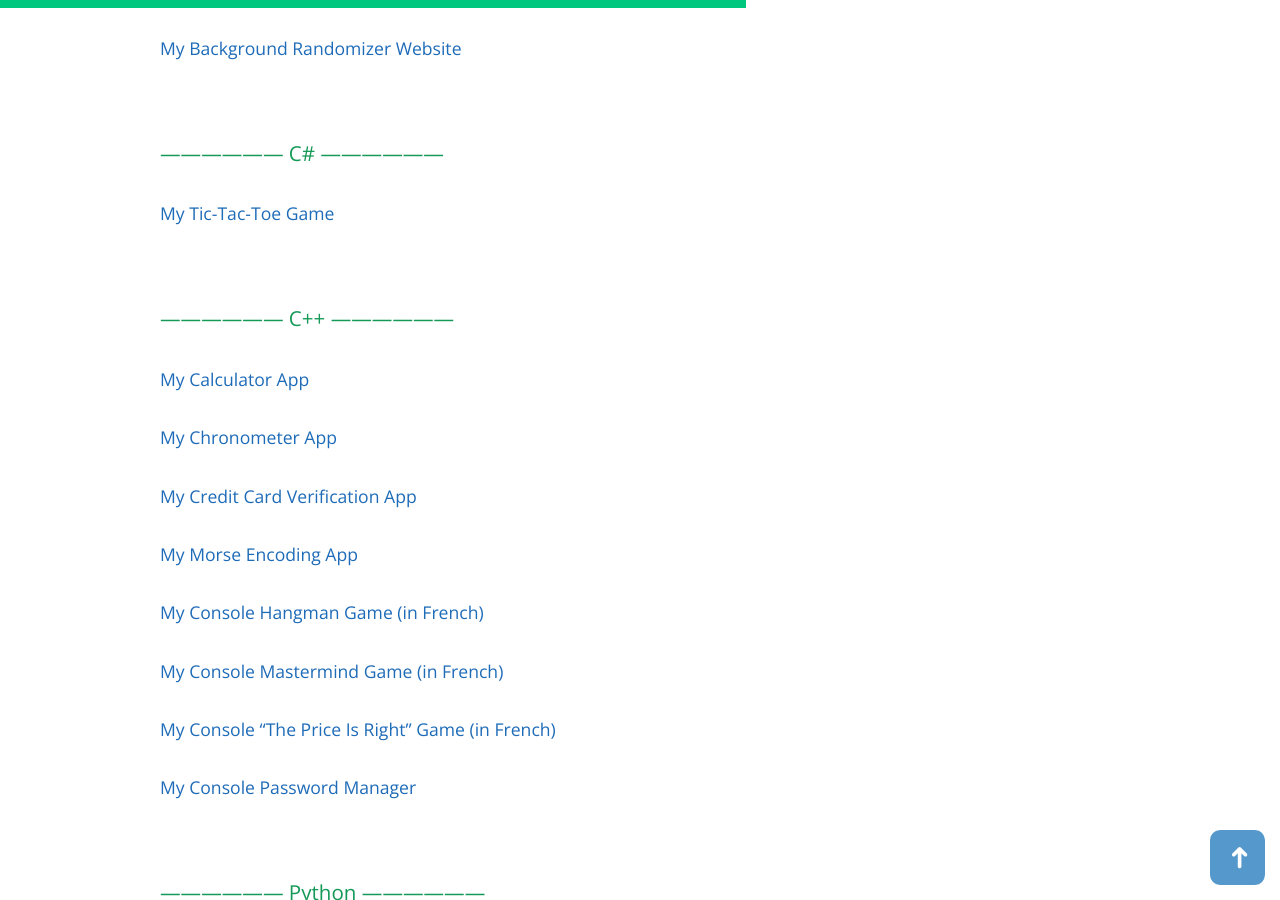
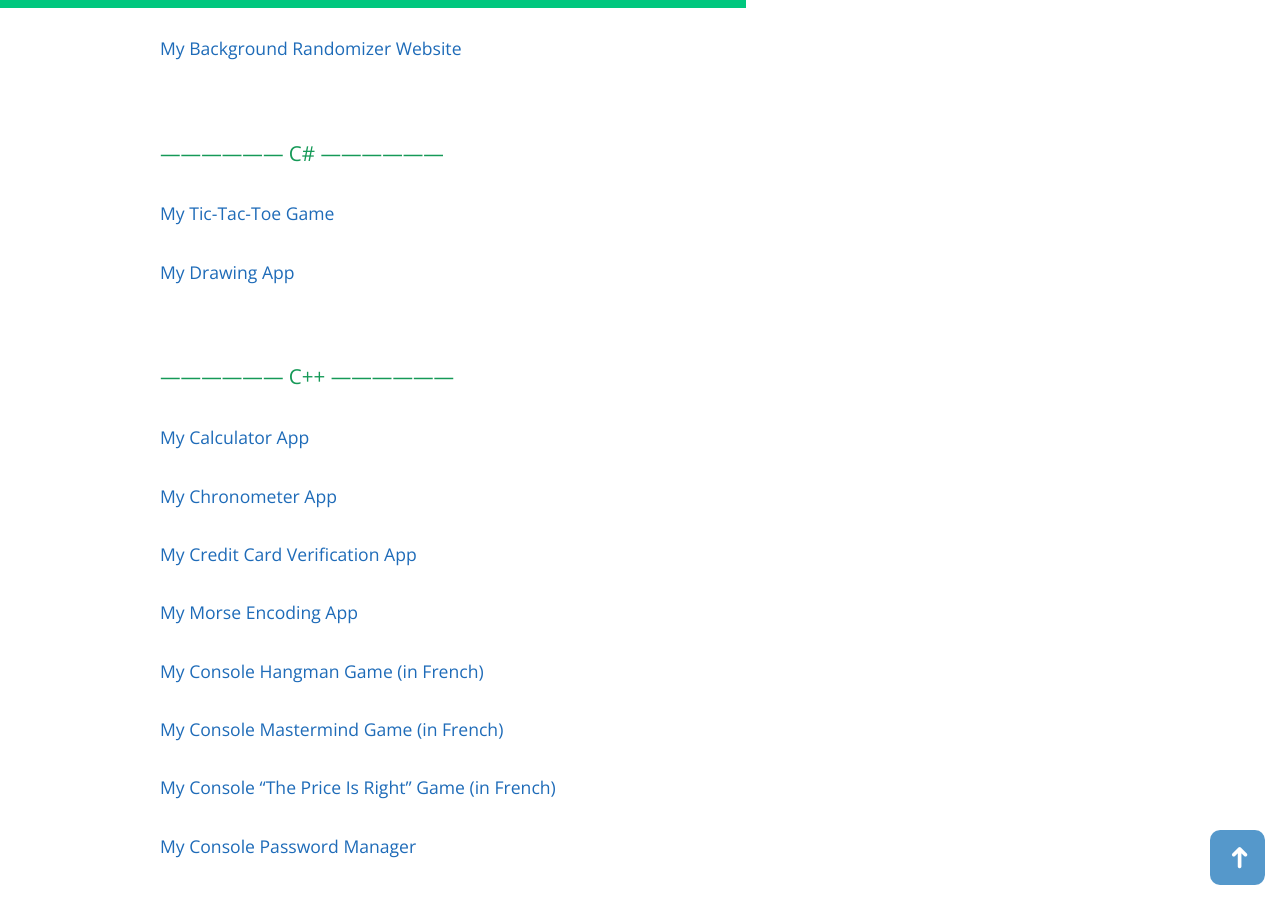
Before and after one commit to PouletEnSlip/pouletenslip.github.io, a Jekyll site: the page built from index.md, in a window 1280 px wide and 900 px high, scrolled down 819 px. Built offline with Jekyll 4.4.1, drawn with Linux system fonts in a browser that asks for light colours; comment, search, counter and statistics services are not loaded; our own code applies the rules of GitHub Pages for plain Markdown files.

Commit message:
Update index.md

```diff
--- a/index.md
+++ b/index.md
@@ -15,6 +15,7 @@ layout: default
 
 ### ------------------ C# ------------------
 #### [My Tic-Tac-Toe Game](https://github.com/PouletEnSlip/TicTacToeCSharp)
+#### [My Drawing App](https://github.com/PouletEnSlip/Drawing)
 <br>
 
 ### ------------------ C++ ------------------
```
